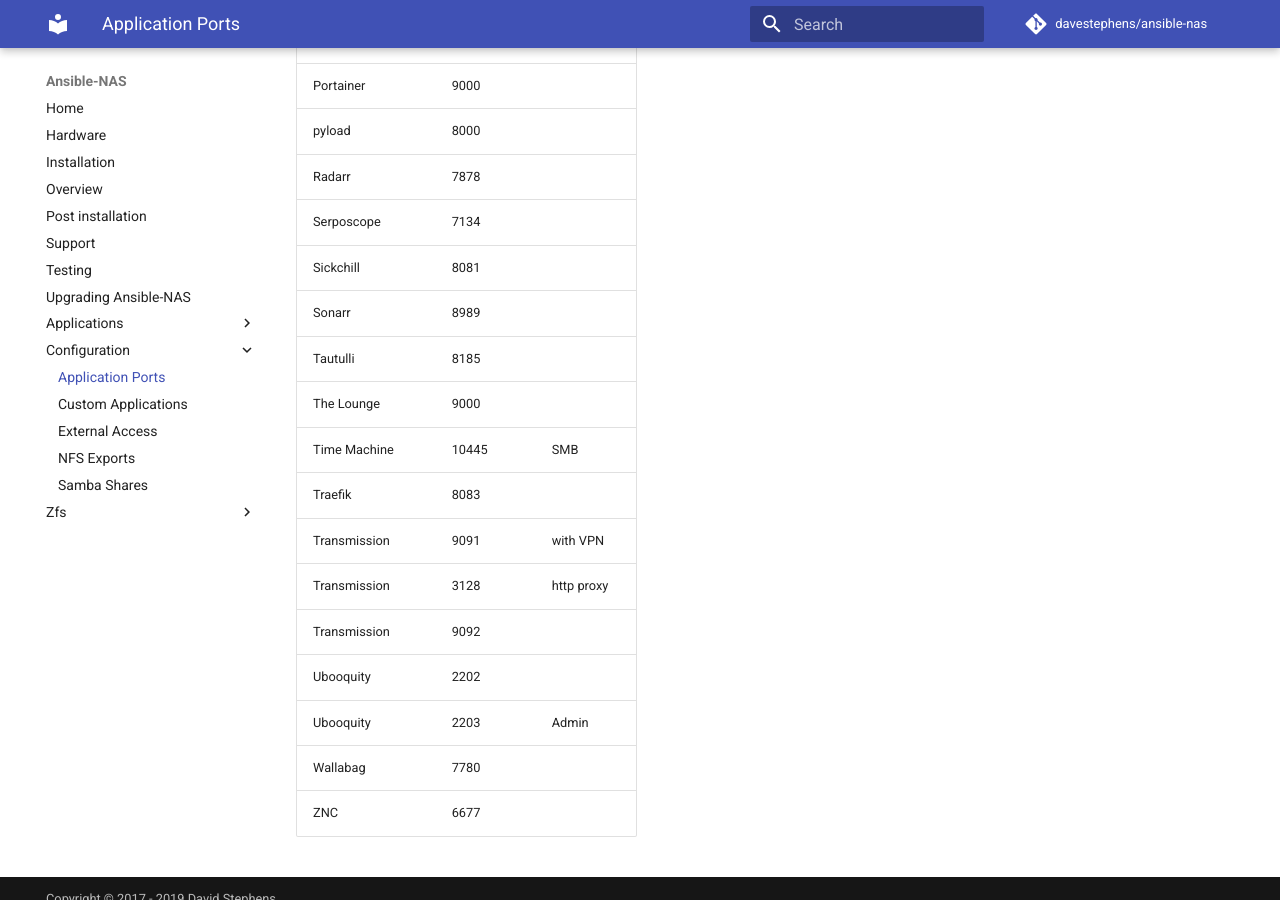
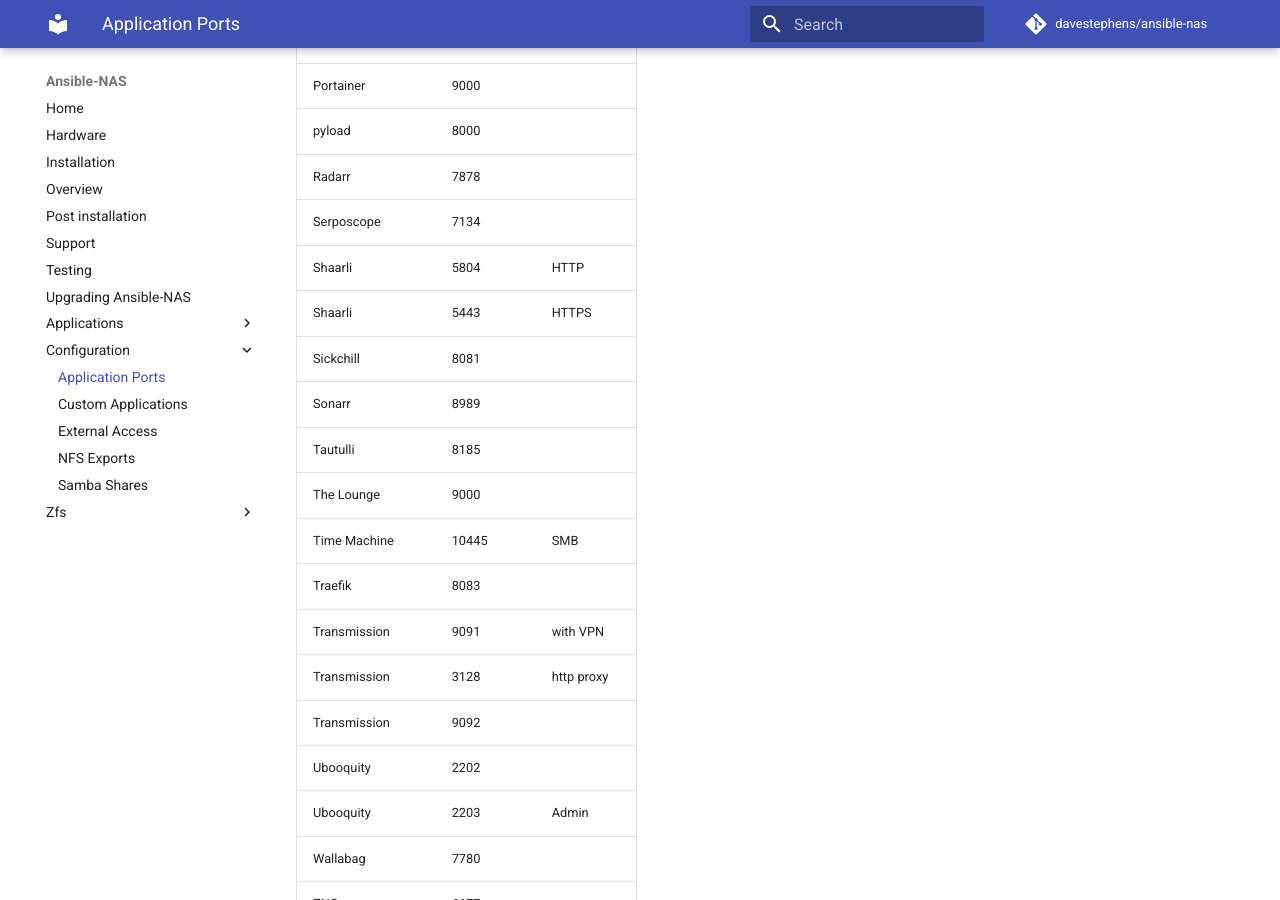
Before and after one commit to davestephens/ansible-nas, an MkDocs documentation site: the page built from docs/configuration/application_ports.md, in a window 1280 px wide and 900 px high, scrolled down 1977 px. Built offline with MkDocs 1.6.1 and Material for MkDocs 9.7.7, drawn with Linux system fonts in a browser that asks for light colours; comment, search, counter and statistics services are not loaded.

Commit message:
Shaarli add

```diff
--- a/docs/configuration/application_ports.md
+++ b/docs/configuration/application_ports.md
@@ -47,6 +47,8 @@ By default, applications can be found on the ports listed below.
 | pyload          | 8000   |              |
 | Radarr          | 7878   |              |
 | Serposcope      | 7134   |              |
+| Shaarli         | 5804   | HTTP         |
+| Shaarli         | 5443   | HTTPS         |
 | Sickchill       | 8081   |              |
 | Sonarr          | 8989   |              |
 | Tautulli        | 8185   |              |
```
